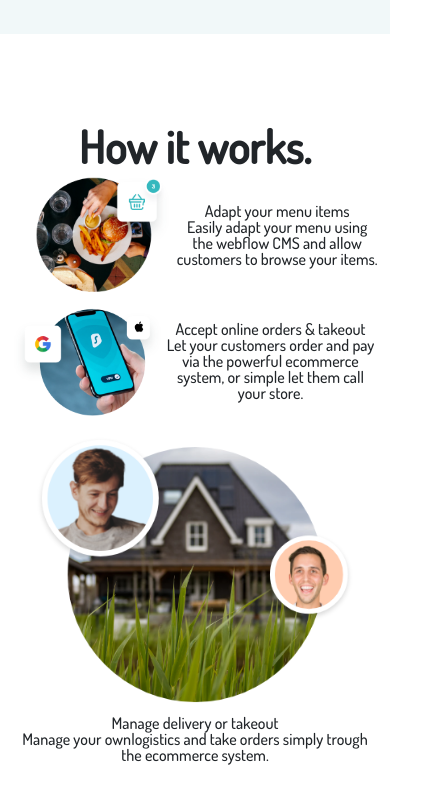
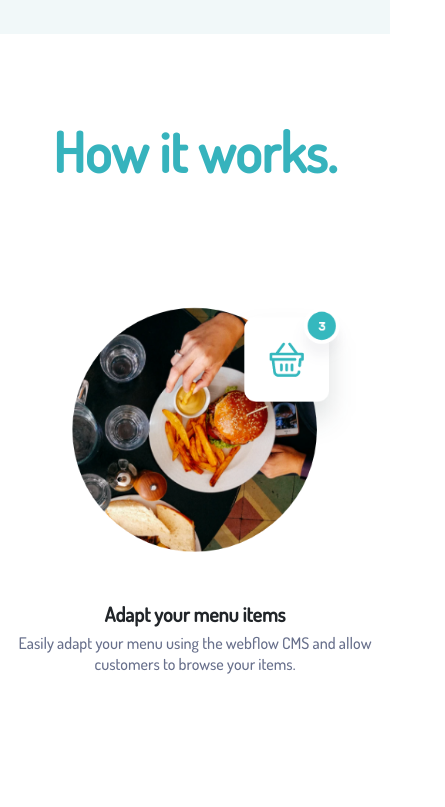
Before and after one commit to GulnarIbisova/Food, a plain HTML site: page NewStart 1/index.html in a window 390 px wide. Shown: the part 1880-2687 px from the top of the page, 445 px wide, since content can reach past the window. Drawn offline with nearby package versions, Linux system fonts and the light colour scheme.

Commit message:
Beautiful

```diff
--- a/NewStart 1/_beautiful.sass
+++ b/NewStart 1/_beautiful.sass
@@ -54,16 +54,3 @@
             justify-content: center
             .nlg
                 width: 350px
-
-    @media screen and ( max-width: 405px)
-        .box
-            text-align: center
-            h1
-                font-size: 43px
-                margin: 0 40px
-            h4
-                font-size: 16px
-
-            h5
-                font-size: 15px
-                line-height: 1.2
--- /dev/null
+++ b/NewStart 1/_works.sass
@@ -0,0 +1,38 @@
+#works
+    h1
+        font-weight: 700
+        font-size: 60px
+        color: #36b3bd
+        margin-bottom: 60px
+    .box
+        .imgbox
+            width: 350px
+        .textbox
+            padding: 35px 55px
+            h2
+                font-weight: 700
+                font-size: 25px
+                margin-bottom: 9px
+            h4
+                font-size: 20px
+                color: #676f8b
+                line-height: 1.3
+    @media screen and ( max-width: 992px)
+        .box
+            padding: 50px 0
+            display: flex
+            flex-direction: column
+            .textbox
+                h2
+                    font-size: 20px
+                h4
+                    font-size: 16px
+                    width: 390px
+        h1
+            font-size: 45px
+    @media screen and ( max-width: 405px)
+        h1
+            font-size: 55px
+            .textbox
+                h4
+                    width: 175px
--- a/NewStart 1/index.html
+++ b/NewStart 1/index.html
@@ -101,7 +101,7 @@
                 </div>
                 <div class="row">
                     <div class="col-lg-4 col-md-12">
-                        <div class="box d-flex justify-content-center align-items-center">
+                        <div class="box d-flex flex-column justify-content-center align-items-center">
                             <div class="imgbox">
                                 <img src="Assets/4.png" alt="">
                             </div>
@@ -113,7 +113,7 @@
                         </div>
                     </div>
                     <div class="col-lg-4 col-md-12">
-                        <div class="box d-flex justify-content-center align-items-center">
+                        <div class="box d-flex flex-column justify-content-center align-items-center">
                             <div class="imgbox">
                                 <img src="Assets/5.png" alt="">
                             </div>
@@ -125,7 +125,7 @@
                         </div>
                     </div>
                     <div class="col-lg-4 col-md-12">
-                        <div class="box flex-column justify-content-center align-items-center">
+                        <div class="box d-flex flex-column justify-content-center align-items-center">
                             <div class="imgbox">
                                 <img src="Assets/6.png" alt="">
                             </div>
--- a/NewStart 1/style.sass
+++ b/NewStart 1/style.sass
@@ -2,3 +2,4 @@
 @import header
 @import beautiful
 @import thehome
+@import works
```
Also changed, not shown: NewStart 1/style.css, 1 other file.
